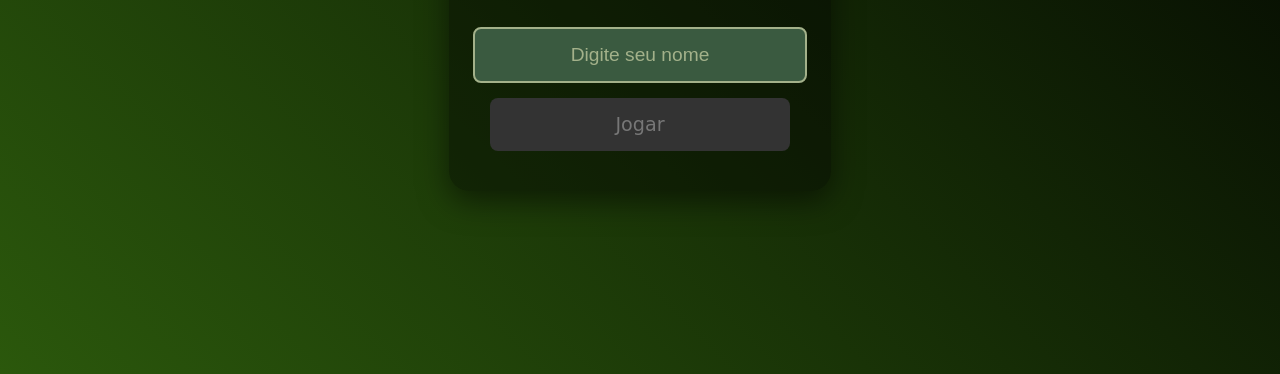
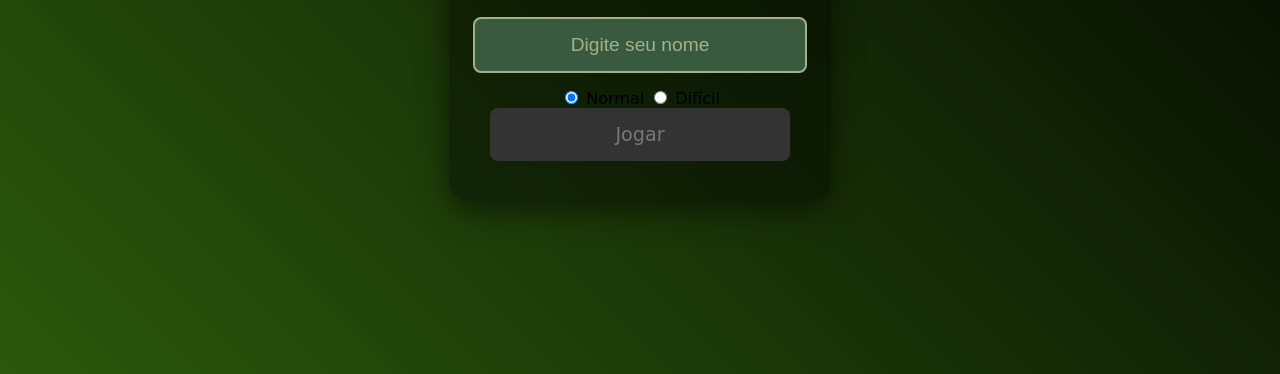
Before and after one commit to joaoyoyo-dcomp/PF-trabalho, a plain HTML site: page index.html in a window 1280 px wide. Shown: the part 426-800 px from the top of the page. Drawn offline with Linux system fonts and the light colour scheme.

Commit message:
Update index.html

```diff
--- a/index.html
+++ b/index.html
@@ -16,6 +16,16 @@
         <h1>Jogo da Memória</h1>
       </div>
       <input type="text" placeholder="Digite seu nome" class="login__input">
+      <div class="login__modes">
+        <label>
+          <input type="radio" name="modo" value="normal" checked>
+          Normal
+        </label>
+        <label>
+          <input type="radio" name="modo" value="dificil">
+          Difícil
+        </label>
+      </div>
       <button type="submit" class="login__button" disabled>Jogar</button>
     </form>
   </body>
```
